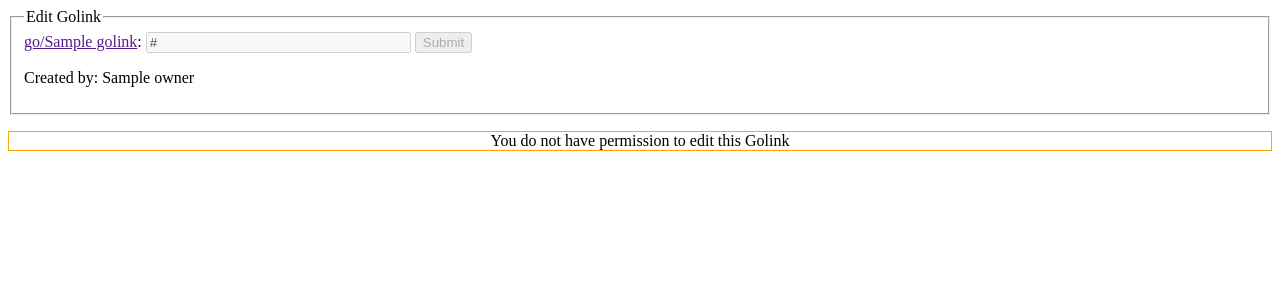
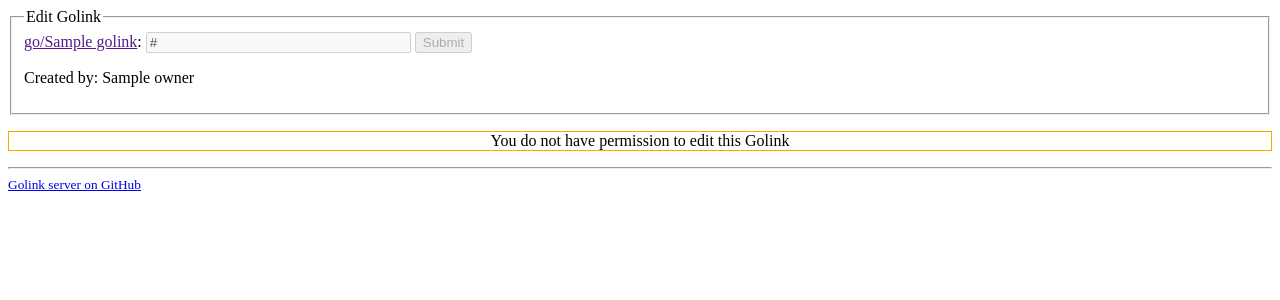
Before and after one commit to dcoles/golink, a Python web app: template golink/templates/edit.html in a window 1280 px wide. Shown: the top 300 px of the page. Run offline with Jinja, Linux system fonts and the light colour scheme; the template is opened without the code that fills it: most values are stand-ins (such as "Sample title", 1, 10 or a date in 2020).

Commit message:
Add footer with link to GitHub project.

```diff
--- a/golink/templates/base.html
+++ b/golink/templates/base.html
@@ -1,4 +1,4 @@
-{% import "_go.html" as go %}
+{%- import "_go.html" as go -%}
 <!DOCTYPE html>
 <html lang="en">
 <head>
@@ -6,9 +6,12 @@
   <title>{% block title %}Golink{% endblock %}</title>
   <style>
     .warning { border: solid 1px orange; text-align: center; }
+    #footer { font-size: smaller; }
   </style>
 </head>
 <body>
   <div id="context">{% block content %}{% endblock %}</div>
+  <hr>
+  <div id="footer"><a href="https://github.com/dcoles/golink" rel="noreferrer">Golink server on GitHub</a></div>
 </body>
 </html>
```
